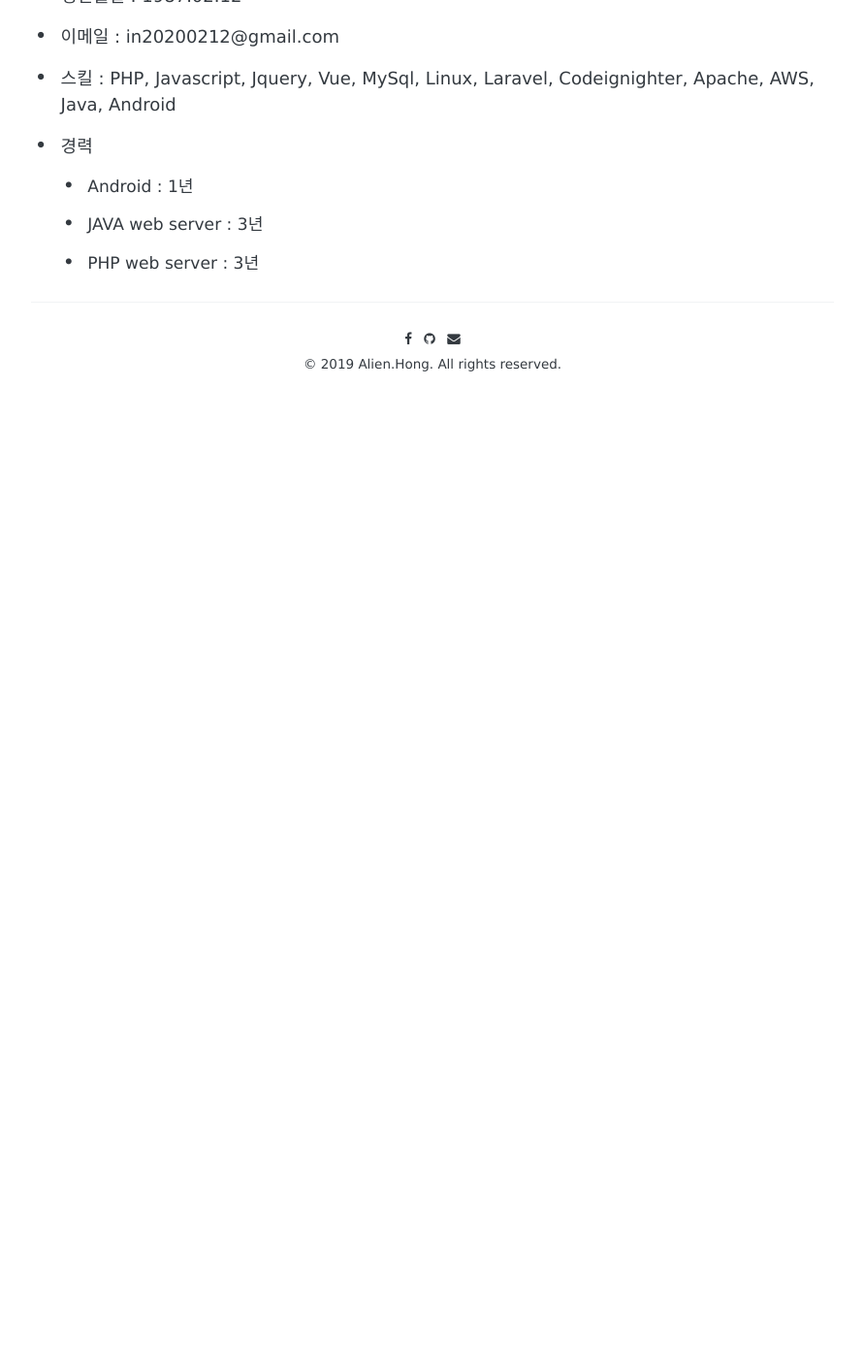
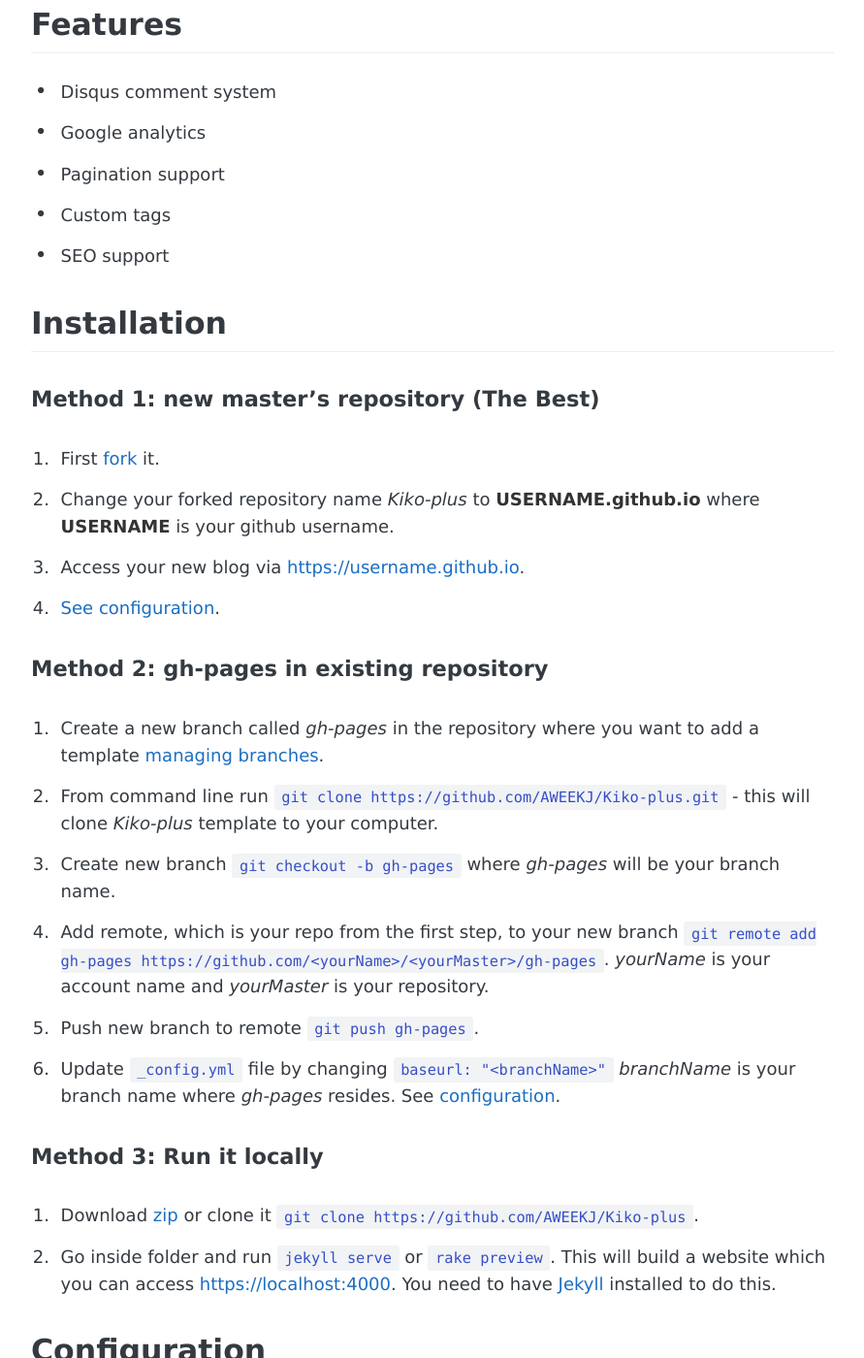
Before and after one commit to in2020/in2020.github.io, a Jekyll site: the page built from about.md, in a window 1280 px wide and 1400 px high, scrolled down 270 px. Shown: the whole window at 97% size, without its empty margins (194-1085 px from the left). Built offline with Jekyll 4.4.1, drawn with Linux system fonts in a browser that asks for light colours; some web fonts are replaced; before the commit the page ends 900 px from its top, so only the background shows below that; some of the changed text lies outside the part shown.

Commit message:
set kiko theme

````diff
--- a/about.md
+++ b/about.md
@@ -3,11 +3,129 @@ title: About
 permalink: /about/
 ---
 
-- 이름 : 김인홍
-- 생년월일 : 1987.02.12
-- 이메일 : in20200212@gmail.com
-- 스킬 : PHP, Javascript, Jquery, Vue, MySql, Linux, Laravel, Codeignighter, Apache, AWS, Java, Android
-- 경력
-  - Android : 1년
-  - JAVA web server : 3년
-  - PHP web server : 3년
+You can see live demo [here](https://aweekj.github.io/Kiko-plus). This theme is inspired by [Kiko](http://github.com/gfjaru/Kiko) theme.
+
+## Features
+
+- Disqus comment system
+- Google analytics
+- Pagination support
+- Custom tags
+- SEO support
+
+
+## Installation
+
+#### Method 1: new master's repository (The Best)
+
+1. First [fork](https://github.com/AWEEKJ/Kiko-plus/fork) it.
+2. Change your forked repository name _Kiko-plus_ to __USERNAME.github.io__ where __USERNAME__ is your github username.
+3. Access your new blog via [https://username.github.io](https://username.github.io).
+4. [See configuration](#configuration).
+
+#### Method 2: gh-pages in existing repository
+
+1. Create a new branch called _gh-pages_ in the repository where you want to add a template [managing branches](https://help.github.com/articles/creating-and-deleting-branches-within-your-repository/).
+2. From command line run `git clone https://github.com/AWEEKJ/Kiko-plus.git` - this will clone _Kiko-plus_ template to your computer.
+3. Create new branch `git checkout -b gh-pages` where _gh-pages_ will be your branch name.
+4. Add remote, which is your repo from the first step, to your new branch `git remote add gh-pages https://github.com/<yourName>/<yourMaster>/gh-pages`. _yourName_ is your account name and _yourMaster_ is your repository.
+5. Push new branch to remote `git push gh-pages`.
+6. Update `_config.yml` file by changing `baseurl: "<branchName>"` _branchName_ is your branch name where _gh-pages_ resides. See [configuration](#configuration).
+
+#### Method 3: Run it locally
+
+1. Download [zip](https://github.com/AWEEKJ/Kiko-plus/archive/master.zip) or clone it `git clone https://github.com/AWEEKJ/Kiko-plus`.
+2. Go inside folder and run `jekyll serve` or `rake preview`. This will build a website which you can access [https://localhost:4000](https://localhost:4000). You need to have [Jekyll](https://jekyllrb.com/docs/installation/) installed to do this.
+
+
+## Configuration
+
+All configuration is done via `_config.yml` file which you will find in your main repo folder. Change this `<something>` to yours.
+
+### Basic
+
+- Config your blog name.
+
+```yml
+name: <blog-name>
+```
+
+- These configuration in `author:` is for links to icons in footer. If you want to add more link icons, modify `_includes/footer.html` file.
+
+```yml
+author:
+  facebook:         your-id
+  twitter:          your-id
+  github:           your-id
+  linkedin:         your-id
+  medium:           your-id
+  tumblr:           your-id
+  email:            your-id@your-email.com
+```
+
+- Change copyright year and name in footer.
+
+```yml
+copyright:
+  year:             2017
+  name:             Kiko
+```
+
+### Google analytics
+
+- Change this to your Google Analytic ID.
+
+```yml
+google-analytics:
+  id:               "your-id"
+```
+
+### Disqus
+
+- Change this to your Disqus short name.
+
+```yml
+disqus:
+  id:               "your-id"
+```
+
+### URL
+
+- Config your domain.
+
+```yml
+url: "https://<your-name>.github.io"
+```
+
+- **NOTE** When if running locally, change url to
+
+```yml
+url: "https://localhost:4000"
+```
+
+- Change this to your branch name where _gh-pages_ resides.
+- **NOTE** apply only if you used __Method 2__ for installation.
+
+```yml
+baseurl: "/<branch-name>"
+```
+
+## Rakefile Usage
+
+```bash
+# Create new post
+$ rake post title="A Title" [date="2015-08-16"] [tags="[tag1, tag2]"]
+
+# Create new draft post
+$ rake draft title="A Title" [date="2015-08-16"] [tags="[tag1, tag2]"]
+
+# Install Jekyll Plugins. Do before running in local.
+$ rake geminstall
+
+# Run in Local
+$ rake preview
+```
+
+## License
+
+This theme is released under MIT License.
````
Also changed, not shown: Gemfile (deleted, +0 -29 lines), _config_.yml (deleted, +0 -44 lines), index.md (deleted, +0 -6 lines), Gemfile.lock (deleted), 2 other files.
